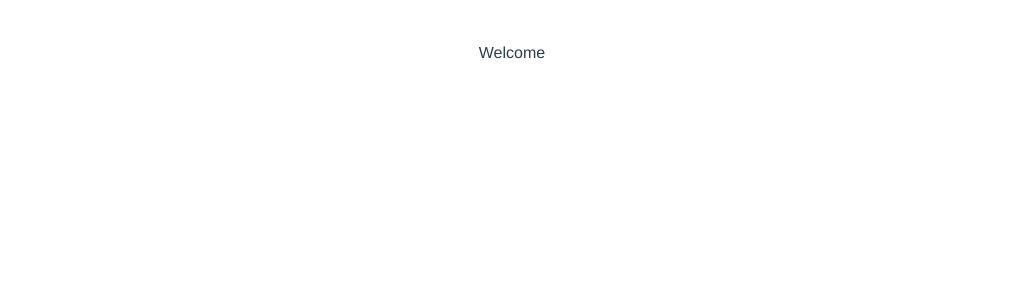
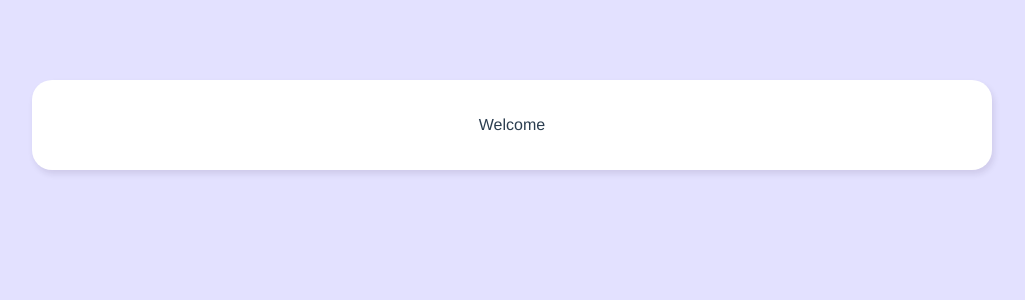
Before and after one commit to thinhnw/live-chat, a Vue app: page / in a window 1280 px wide. Shown: the top 300 px of the page, without its empty margins (128-1153 px from the left). Built offline with nearby package versions, Linux system fonts and the light colour scheme.

Commit message:
Setup Firebase

```diff
--- a/package.json
+++ b/package.json
@@ -9,6 +9,7 @@
   },
   "dependencies": {
     "core-js": "^3.6.5",
+    "firebase": "^8.2.7",
     "vue": "^3.0.0",
     "vue-router": "^4.0.0-0"
   },
--- /dev/null
+++ b/src/assets/main.css
@@ -0,0 +1,25 @@
+body {
+    background: #e3e1ff;
+    color: #444;
+}
+.container {
+    width: 90%;
+    max-width: 960px;
+    margin: 80px auto;
+    border-radius: 20px;
+    box-shadow: 2px 4px 6px rgba(28, 6, 49, 0.1);
+    background: white;
+}
+.error {
+    color: #ff3f80;
+    font-size: 14px;
+}
+button {
+    text-decoration: none;
+    background: #5ae4ca;
+    color: white;
+    font-weight: bold;
+    border: 0;
+    border-radius: 20px;
+    padding: 10px 20px;
+}
--- a/src/main.js
+++ b/src/main.js
@@ -2,4 +2,6 @@ import { createApp } from 'vue'
 import App from './App.vue'
 import router from './router'
 
+import './assets/main.css'
+
 createApp(App).use(router).mount('#app')
```
Also changed, not shown: src/firebase/config.js (added, +19 -0 lines), 1 other file (tests, documents, lock files or other folders).
